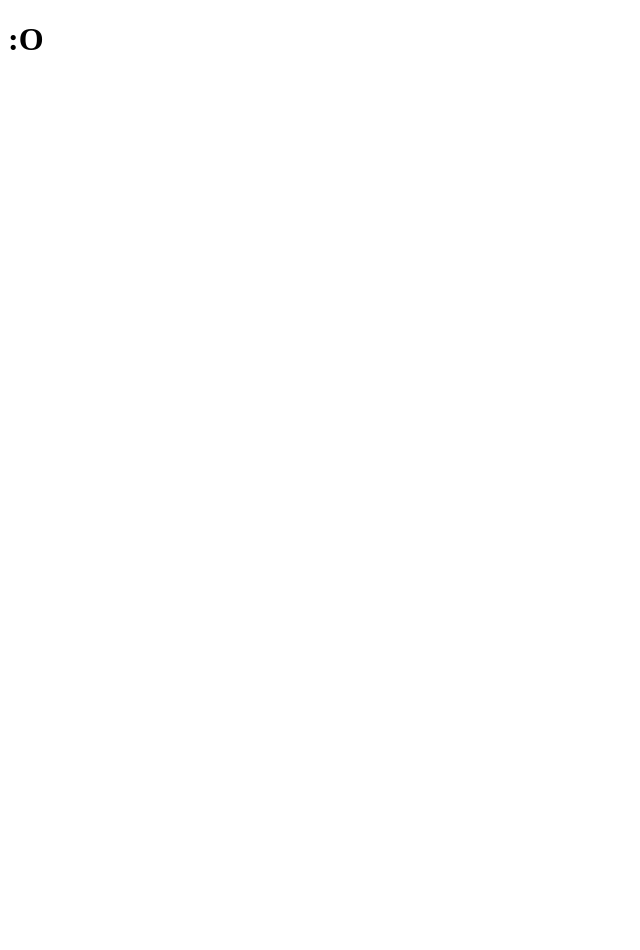
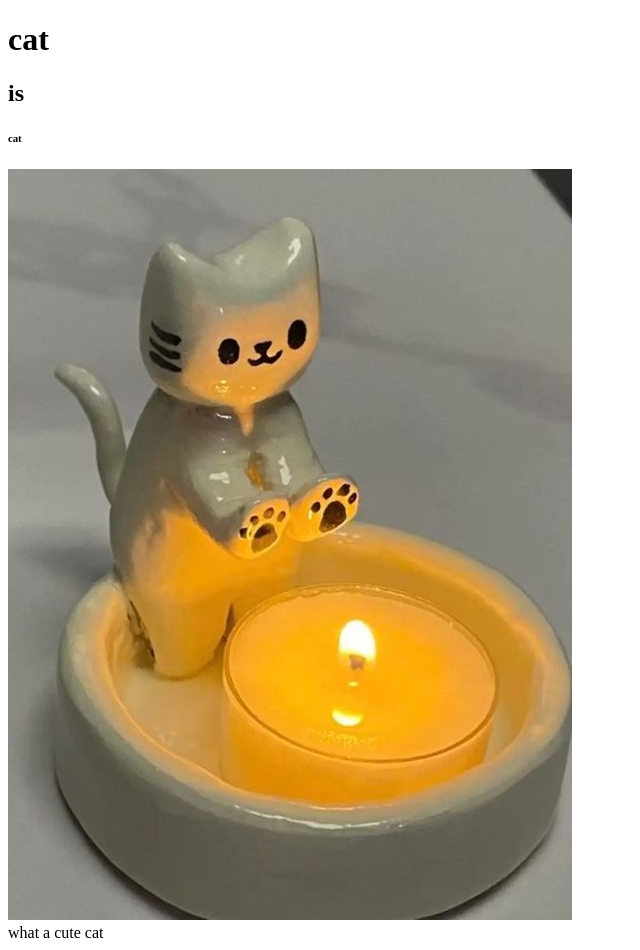
Before and after one commit to kxzyln/-0, a plain HTML site: page index.html in a window 1280 px wide. Shown: the whole page, without its empty margins (0-640 px from the left). Before the commit the page ends 800 px from the top, so only its background shows below. Drawn offline with Linux system fonts and the light colour scheme.

Commit message:
Update index.html

```diff
--- a/index.html
+++ b/index.html
@@ -3,11 +3,14 @@
 <head>
     <meta charset="UTF-8">
     <meta name="viewport" content="width=device-width, initial-scale=1.0">
-    <title>Document</title>
+    <title>cat by the fire</title>
 </head>
 <body>
-    <H1>:O</H1>
-    <h2
-    <img src="image">
+    <H1>cat</H1>
+    <h2>is</h2>
+    <h6>cat</h6>
+    <img src="cat.jpg">
+    <br>
+    <p1>what a cute cat</p1>
 </body>
 </html>
```
